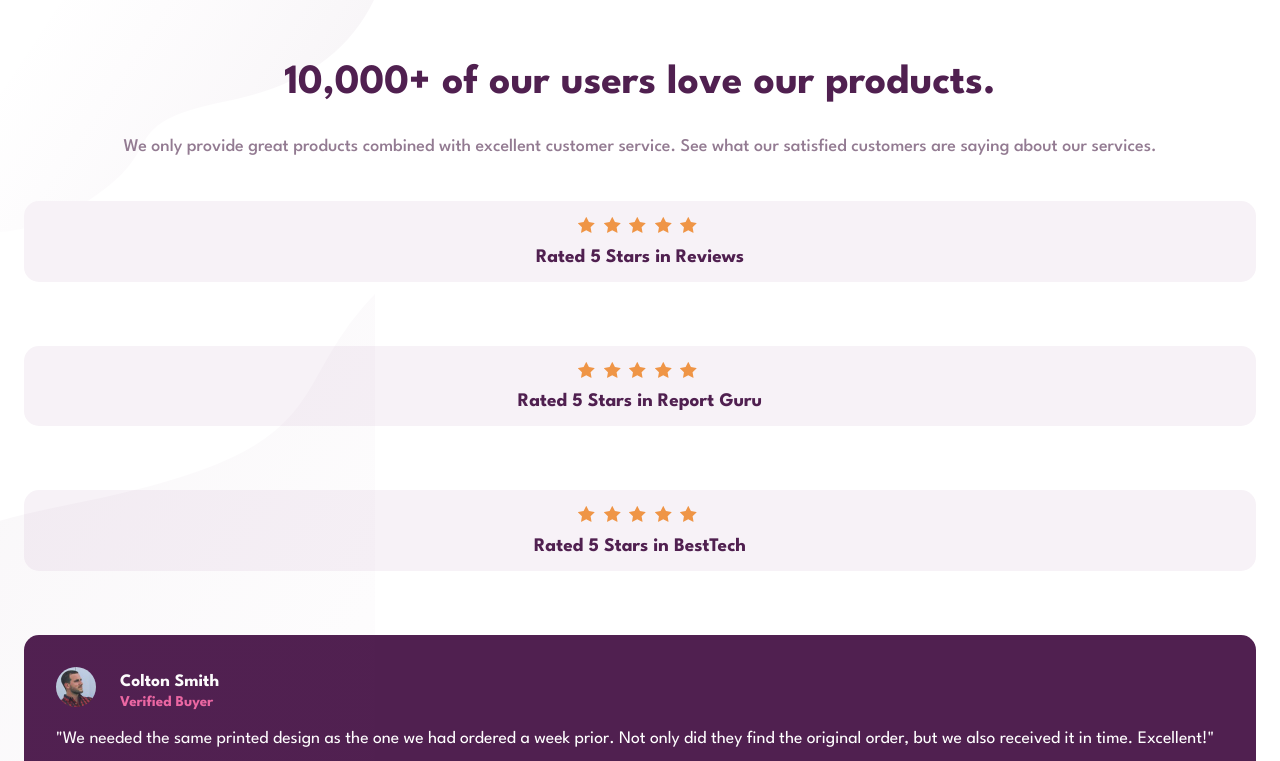
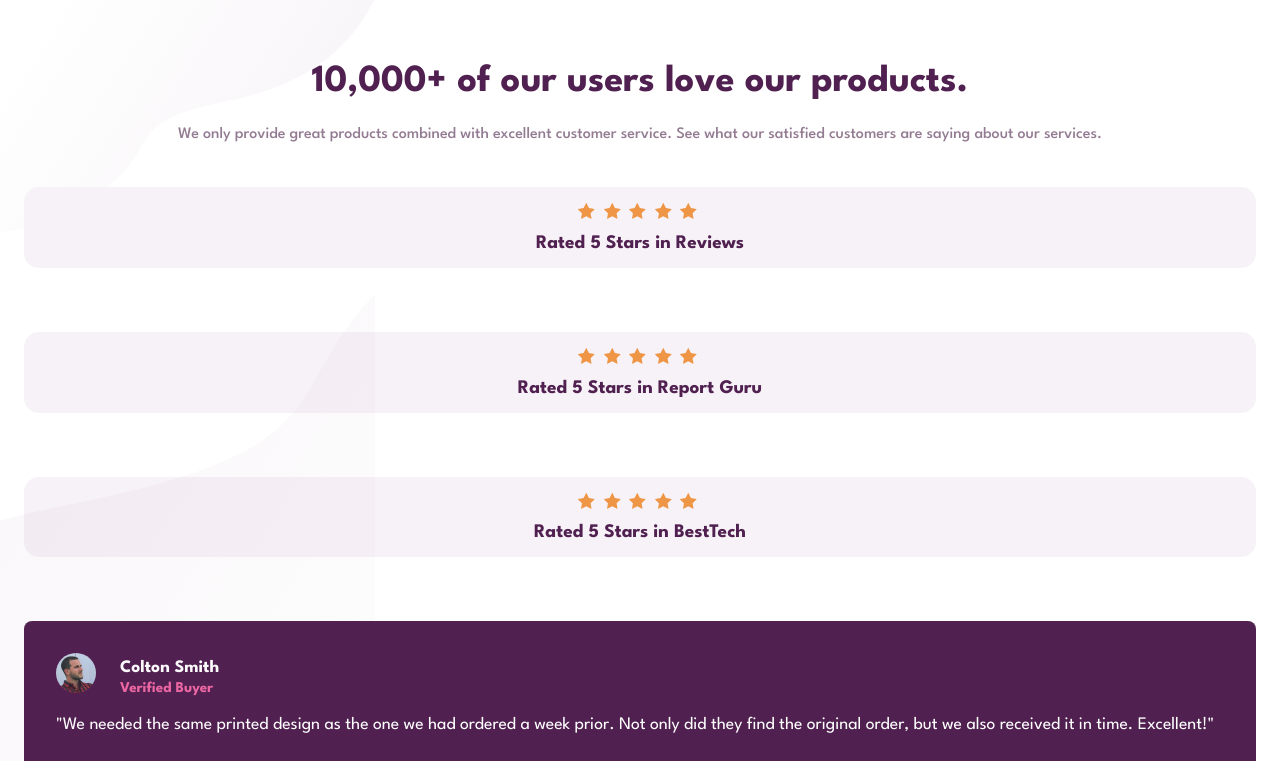
Before and after one commit to MichaelOmoniyi/social-proof-section-master, a plain HTML site: page index.html in a window 1280 px wide. Shown: the top 761 px of the page. Drawn offline with Linux system fonts and the light colour scheme.

Commit message:
Update README

```diff
--- a/css/style.css
+++ b/css/style.css
@@ -21,8 +21,8 @@ body {
 .info > h2 {
     text-align: center;
     font-weight: 700;
-    font-size: 2.6rem;
-    margin-bottom: 2rem;
+    font-size: 2.4rem;
+    margin-bottom: 1.5rem;
     color: hsl(300, 43%, 22%);
 }
 .ratingSection {
@@ -45,7 +45,7 @@ body {
      font-weight: 700;
 }
 .info > p {
-    font-size: 17.9px;
+    font-size: 16px;
     font-weight: 500;
     text-align: center;
     line-height: 1.5;
@@ -61,7 +61,7 @@ body {
 .testmonialCard{
     background-color: hsl(300, 43%, 22%);
     width: 100%;
-    border-radius: 15px;
+    border-radius: 8px;
     padding: 2rem;
     margin-bottom: 1rem;
 }
@@ -109,6 +109,7 @@ body {
 .attribution {
     font-size: 11px;
     text-align: center;
+    margin-bottom: 2rem;
 }
 .attribution a {
     color: hsl(228, 45%, 44%);
```
Also changed, not shown: 1 other file.
